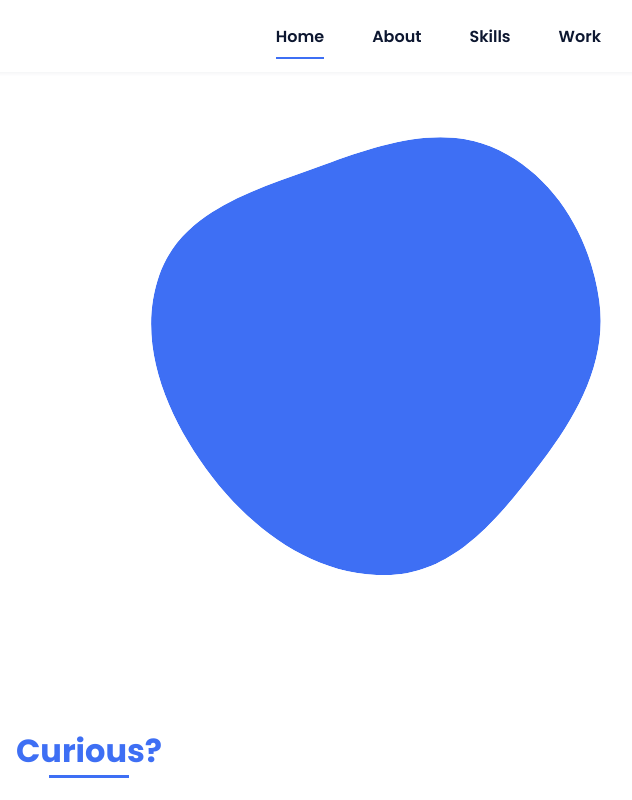
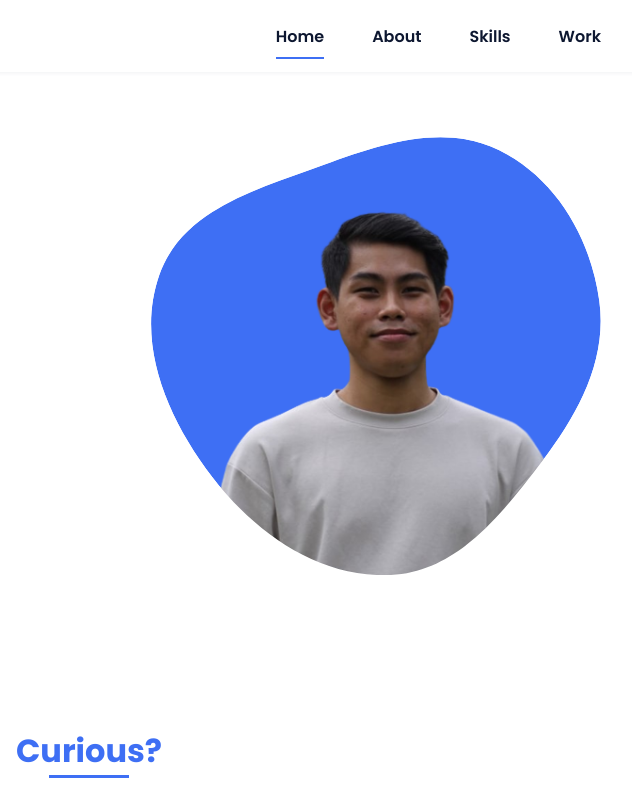
Before and after one commit to Waisoon123/waisoon123.github.io, a plain HTML site: page index.html in a window 1280 px wide. Shown: the top 800 px of the page, 551-1183 px from the left. Drawn offline with nearby package versions, Linux system fonts and the light colour scheme; a script that the page names is missing.

Commit message:
Update index.html
Profile Pic

```diff
--- a/index.html
+++ b/index.html
@@ -72,7 +72,7 @@
                         </mask>
                         <g mask="url(#mask0)">
                             <path d="M9.19024 145.964C34.0253 76.5814 114.865 54.7299 184.111 29.4823C245.804 6.98884 311.86 -14.9503 370.735 14.143C431.207 44.026 467.948 107.508 477.191 174.311C485.897 237.229 454.931 294.377 416.506 344.954C373.74 401.245 326.068 462.801 255.442 466.189C179.416 469.835 111.552 422.137 65.1576 361.805C17.4835 299.81 -17.1617 219.583 9.19024 145.964Z"/>
-                            <image class="home__blob-img" x="" y="10" href="/Images/profile-removebg-preview.png"/>
+                            <image class="home__blob-img" x="" y="10" href="Assets/profile-removebg-preview.png"/>
                         </g>
                     </svg>
                 </div>
```
